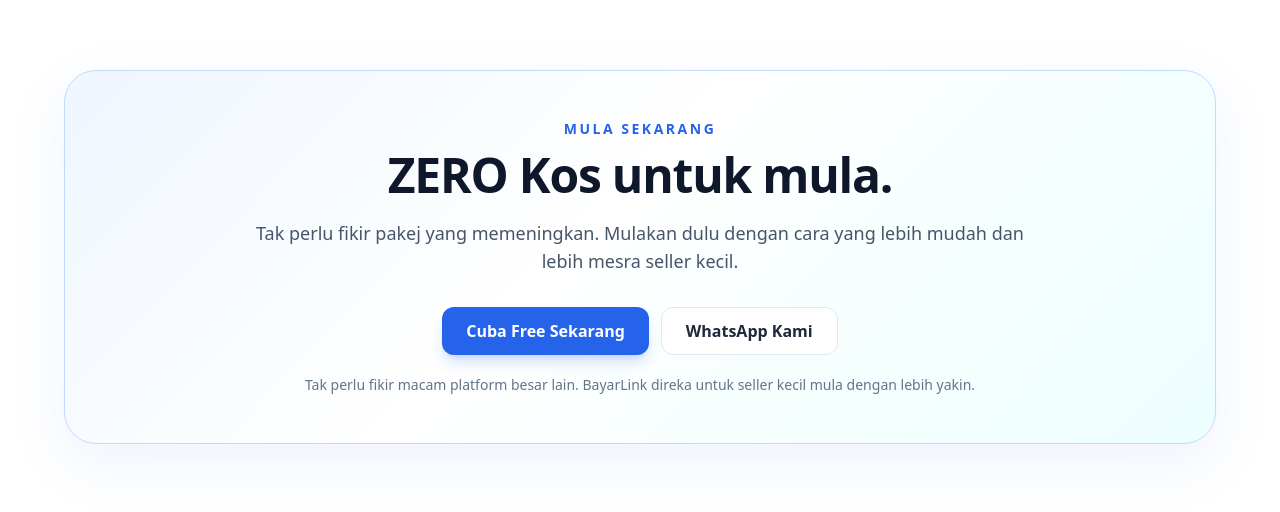
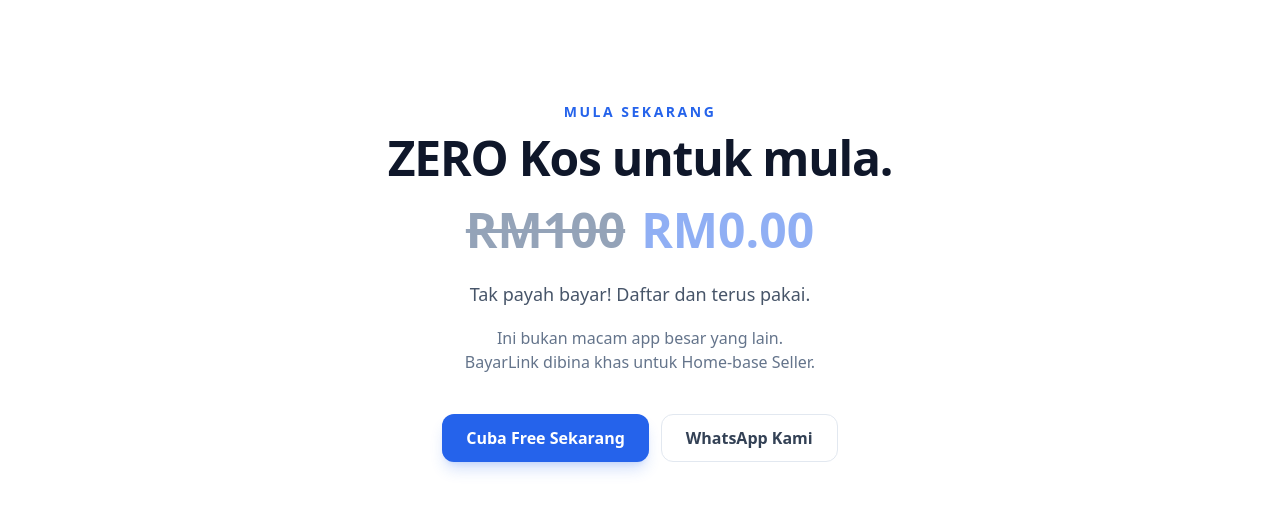
Before and after one commit to maizhakimm/pay-link, a Next.js app: page / in a window 1280 px wide. Shown: the part 4373-4885 px from the top of the page. Built offline with nearby package versions, Linux system fonts and the light colour scheme.

Commit message:
Update page.tsx

```diff
--- a/src/app/page.tsx
+++ b/src/app/page.tsx
@@ -610,41 +610,58 @@ export default function LandingPage() {
   </div>
 </section>
 
-      {/* FREE CTA */}
-      <section className="px-6 py-20 md:px-8">
-        <div className="mx-auto max-w-6xl overflow-hidden rounded-[32px] border border-blue-200 bg-[linear-gradient(135deg,#eff6ff_0%,#ffffff_45%,#ecfeff_100%)] p-8 shadow-[0_20px_60px_rgba(37,99,235,0.08)] md:p-12">
-          <div className="mx-auto max-w-3xl text-center">
+      {/* FINAL CTA */}
+<section className="bg-white py-28">
+  <div className="mx-auto max-w-5xl px-6 text-center md:px-8">
+
     <p className="text-sm font-semibold uppercase tracking-[0.18em] text-blue-600">
       Mula sekarang
     </p>
-            <h2 className="mt-3 text-3xl font-bold tracking-tight md:text-5xl">
+
+    <h2 className="mt-3 text-3xl font-extrabold tracking-tight text-slate-900 md:text-5xl">
       ZERO Kos untuk mula.
     </h2>
-            <p className="mt-5 text-base leading-7 text-slate-600 md:text-lg">
-              Tak perlu fikir pakej yang memeningkan. Mulakan dulu dengan cara
-              yang lebih mudah dan lebih mesra seller kecil.
+
+    {/* PRICE ANIMATION */}
+    <div className="mt-6 flex items-center justify-center gap-4 text-3xl font-extrabold md:text-5xl">
+
+      <span className="text-slate-400 line-through">
+        RM100
+      </span>
+
+      <span className="text-blue-600 animate-pulse">
+        RM0.00
+      </span>
+
+    </div>
+
+    <p className="mt-6 text-lg text-slate-600 leading-8">
+      Tak payah bayar! Daftar dan terus pakai.
     </p>
 
-            <div className="mt-8 flex flex-col items-center justify-center gap-3 sm:flex-row">
+    <p className="mt-4 text-base text-slate-500">
+      Ini bukan macam app besar yang lain.
+      <br />
+      BayarLink dibina khas untuk Home-base Seller.
+    </p>
+
+    {/* BUTTON */}
+    <div className="mt-10 flex flex-col justify-center gap-3 sm:flex-row">
       <a
         href="/register"
         className="inline-flex h-12 items-center justify-center rounded-xl bg-blue-600 px-6 font-semibold text-white shadow-lg shadow-blue-600/20 transition hover:-translate-y-0.5 hover:bg-blue-700"
       >
         Cuba Free Sekarang
       </a>
+
       <a
         href="https://wa.me/"
-                className="inline-flex h-12 items-center justify-center rounded-xl border border-slate-200 bg-white px-6 font-semibold text-slate-800 transition hover:bg-slate-50"
+        className="inline-flex h-12 items-center justify-center rounded-xl border border-slate-200 bg-white px-6 font-semibold text-slate-700 transition hover:-translate-y-0.5 hover:bg-slate-100"
       >
         WhatsApp Kami
       </a>
     </div>
 
-            <p className="mt-5 text-sm text-slate-500">
-              Tak perlu fikir macam platform besar lain. BayarLink direka untuk
-              seller kecil mula dengan lebih yakin.
-            </p>
-          </div>
   </div>
 </section>
 
```
Lines whose indentation alone changed are shown as unchanged.
